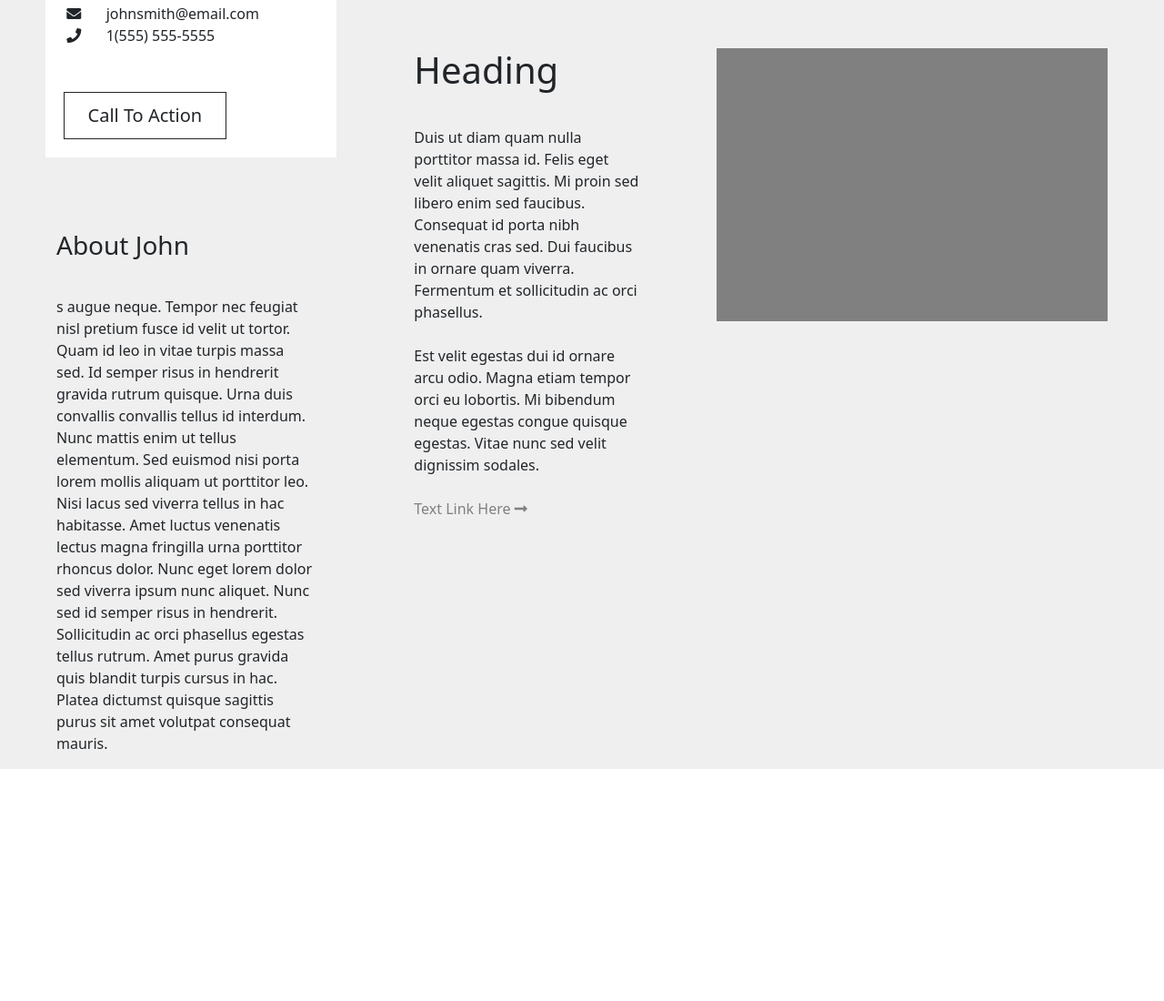
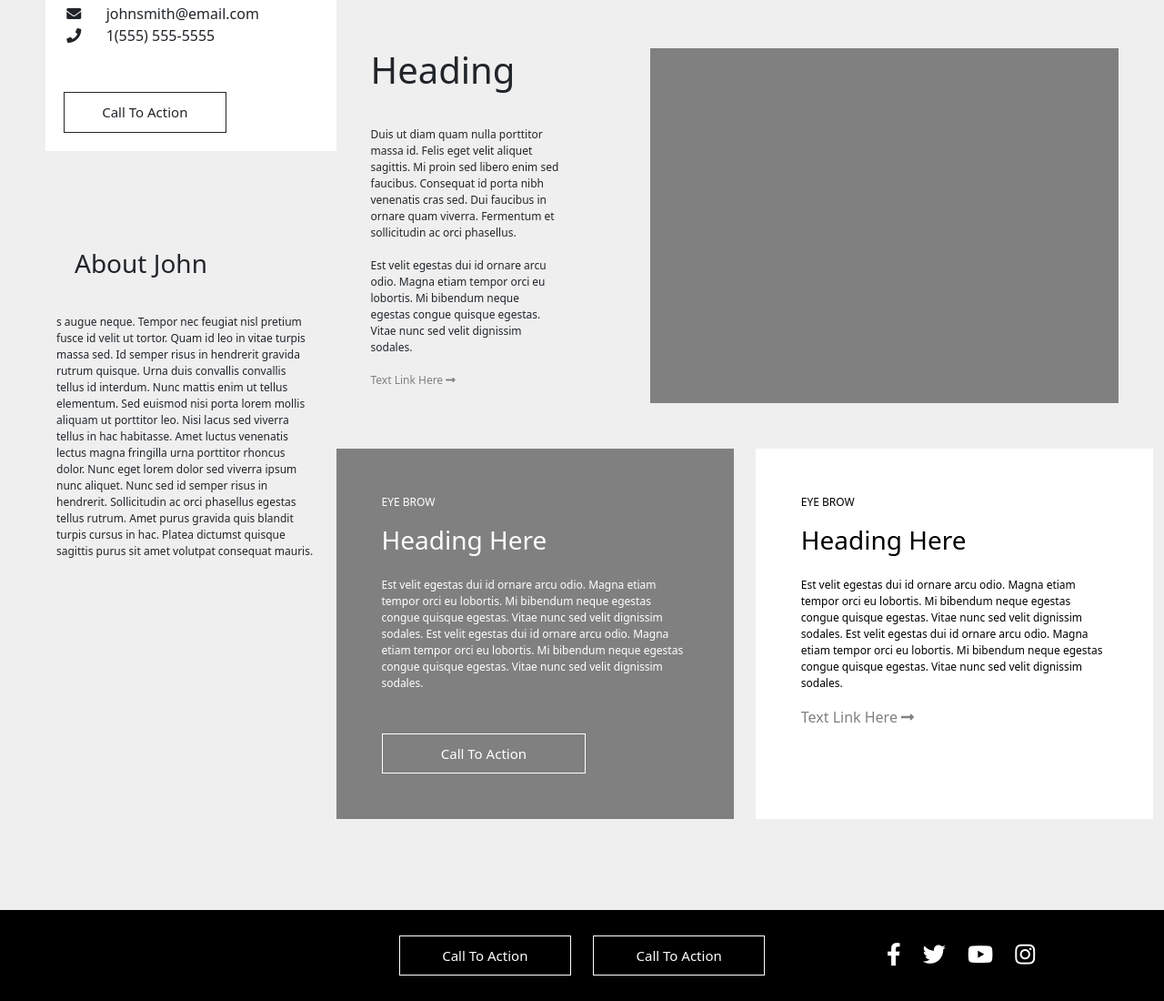
Before and after one commit to mccoywebdevelopment/Interview-Coding-Assignments, a plain HTML site: page moreycreative/index.html in a window 1280 px wide. Shown: the part 418-1518 px from the top of the page at 91% size. Before the commit the page ends 1263 px from the top, so only its background shows below. Drawn offline with nearby package versions, Linux system fonts and the light colour scheme.

Commit message:
finishing touches.

```diff
--- a/moreycreative/index.css
+++ b/moreycreative/index.css
@@ -42,12 +42,12 @@ i{
     border-width: 1px;
     text-align: center;
     vertical-align: middle;
-    font-size: 20px;
+    font-size: 15px;
     /* font-weight: lighter; */
     padding:10px;
 }
 .about-section{
-    padding-right: 100px;
+    /* padding-right: 100px; */
     padding-top: 300px;
 }
 a{
@@ -59,6 +59,26 @@ a:hover{
 }
 .lg-img{
     background-color: grey;
-    height: 300px;
+    /* height: 300px; */
     width: 100%;
 }
+.my-grid>*{
+    padding: 50px;
+}
+.grey-call-action{
+    background-color: grey;
+    padding: 50px;
+    color:white;
+}
+.equal {
+    display: flex;
+    display: -webkit-flex;
+    flex-wrap: wrap;
+  }
+
+p{
+    font-size: 12px;
+}
+.my-icons>i{
+    padding-right: 20px;
+}
--- a/moreycreative/index.html
+++ b/moreycreative/index.html
@@ -94,9 +94,9 @@
       <h1 class="row-title col-lg-5 offset-lg-5">Page Title Goes Here</h1>
     </div>
 
-    <div class="row" style="padding-left: 50px;background-color:#efefef;padding-right: 50px;">
-      <div class="col-lg-4 about-section">
-        <div class="row" style="padding-bottom: 30px;">
+    <div class="row" style="padding-bottom:100px;padding-left: 50px;background-color:#efefef;">
+      <div class="col-lg-3 about-section">
+        <div class="row" style="padding:20px;padding-bottom: 30px;">
           <h3>About John</h3>
         </div>
         <div class="row">
@@ -109,17 +109,20 @@
             Platea dictumst quisque sagittis purus sit amet volutpat consequat mauris.</p>
         </div>
       </div>
-      <div class="col-lg-3" style="padding-top: 100px;">
-        <div class="row">
+      <div class="col-lg-9">
+        <div class="row my-grid" style="padding-top: 50px;">
+          <div class="col-lg-4 equal">
             <div class="row">
               <h1 style="padding-bottom: 30px;">Heading</h1>
             </div>
             <div class="row">
-          <p>Duis ut diam quam nulla porttitor massa id. Felis eget velit aliquet sagittis. Mi proin sed libero enim sed
+              <p>Duis ut diam quam nulla porttitor massa id. Felis eget velit aliquet sagittis. Mi proin sed libero enim
+                sed
                 faucibus. Consequat id porta nibh venenatis cras sed. Dui faucibus in ornare quam viverra. Fermentum et
                 sollicitudin ac orci phasellus.
                 <br><br>
-            Est velit egestas dui id ornare arcu odio. Magna etiam tempor orci eu lobortis. Mi bibendum neque egestas
+                Est velit egestas dui id ornare arcu odio. Magna etiam tempor orci eu lobortis. Mi bibendum neque
+                egestas
                 congue quisque egestas. Vitae nunc sed velit dignissim sodales.
                 <br>
                 <br>
@@ -127,15 +130,80 @@
               </p>
             </div>
           </div>
-        <!-- <div class="row" style="background-color: green;width: ;">
-          test
-        </div> -->
-      </div>
-      <div class="col-lg-5" style="padding-left: 50px;padding-top: 100px;">
+          <div class="col-lg-8 equal">
             <div class="lg-img">
             </div>
           </div>
+        </div>
+        <div class="row">
+          <div class="col-lg-6 equal">
+            <div class="grey-call-action">
+              <div class="row">
+                <p>EYE BROW</p>
+              </div>
+              <div class="row">
+                <h3>Heading Here</h3>
+              </div>
+              <div class="row" style="padding-top: 15px;">
+                <p> Est velit egestas dui id ornare arcu odio. Magna etiam tempor orci eu lobortis. Mi bibendum neque
+                  egestas
+                  congue quisque egestas. Vitae nunc sed velit dignissim sodales. Est velit egestas dui id ornare arcu
+                  odio. Magna etiam tempor orci eu lobortis. Mi bibendum neque egestas
+                  congue quisque egestas. Vitae nunc sed velit dignissim sodales.</p>
+              </div>
+              <div class="col-lg-8" style="padding-top: 30px;">
+                <div class="call-action">
+                  Call To Action
+                </div>
+              </div>
+            </div>
+          </div>
+          <div class="col-lg-6 equal">
+            <div class="grey-call-action" style="background-color: white;color: black;">
+              <div class="row">
+                <p>EYE BROW</p>
+              </div>
+              <div class="row">
+                <h3>Heading Here</h3>
+              </div>
+              <div class="row" style="padding-top: 15px;">
+                <p> Est velit egestas dui id ornare arcu odio. Magna etiam tempor orci eu lobortis. Mi bibendum neque
+                  egestas
+                  congue quisque egestas. Vitae nunc sed velit dignissim sodales. Est velit egestas dui id ornare arcu
+                  odio. Magna etiam tempor orci eu lobortis. Mi bibendum neque egestas
+                  congue quisque egestas. Vitae nunc sed velit dignissim sodales.</p>
+                <br>
+                <br>
+                <a href="">Text Link Here <i class="fas fa-long-arrow-alt-right" style="width:auto"></i></a>
+              </div>
+            </div>
+          </div>
+        </div>
+      </div>
+    </div>
 
+    <div class="row" style="background-color: black;color: white;min-height: 100px;">
+      <div class="col-lg-4 offset-lg-4 align-self-center">
+        <div class="row">
+          <div class="col-lg-6">
+            <div class="call-action">
+              Call To Action
+            </div>
+          </div>
+          <div class="col-lg-6">
+            <div class="call-action">
+              Call To Action
+            </div>
+          </div>
+        </div>
+
+      </div>
+      <div class="col-lg-4 align-self-center my-icons" style="text-align: center;">
+            <i class="fab fa-facebook-f" style="width:auto;font-size: 25px;"></i>
+            <i class="fab fa-twitter" style="width:auto;font-size: 25px;"></i>
+            <i class="fab fa-youtube" style="width:auto;font-size: 25px;"></i>
+            <i class="fab fa-instagram" style="width:auto;font-size: 25px;"></i>
+      </div>
     </div>
 
   </div>
```
Lines whose indentation alone changed are shown as unchanged.
